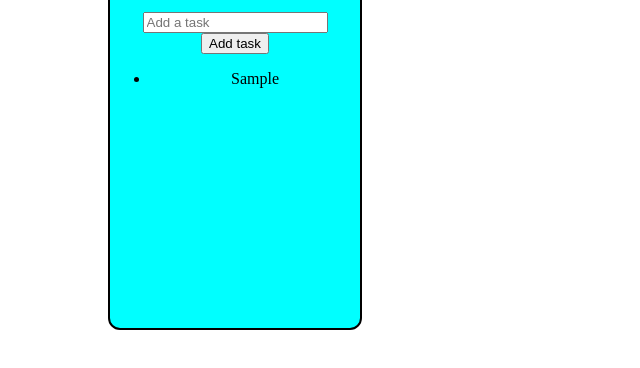
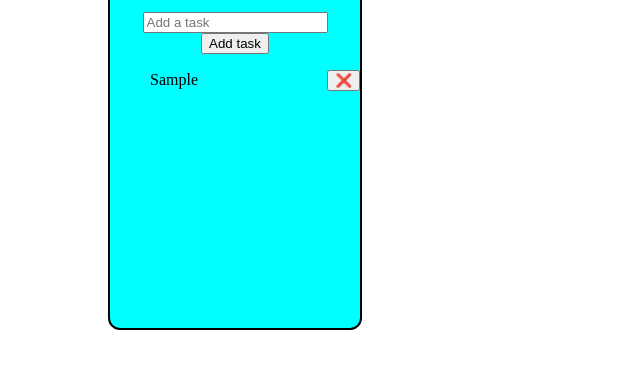
Before and after one commit to grazielac/todo-list, a plain HTML site: page index.html in a window 1280 px wide. Both pictures are taken after typing "Sample" into the empty fields and a click on the button "Add task". Shown: the part 128-496 px from the top of the page, without its empty margins (0-640 px from the left). Drawn offline with Linux system fonts and the light colour scheme.

Commit message:
add comments on my own words

```diff
--- a/app.js
+++ b/app.js
@@ -1,36 +1,33 @@
-let task = [];
+let task = []; // empty array to store tasks
 
-const input = document.getElementById("one");
-const button = document.getElementById("myButton");
+// grab all html elements to be used for later
+const input = document.getElementById("text");
+const button = document.getElementById("addButton");
 const taskContainer = document.getElementById("taskContainer");
 
-button.addEventListener("click", function (event) {
-  // this codes listen for a click on the button.
+// when this button is clicked, run this function
+button.addEventListener("click", function () {
+  const inputValue = input.value; // holds what the user type
 
-  // get the value from the input box
-  const inputValue = input.value;
-  // input is my html element (the box i grabbed with getElementId)
-  // .value is a property of that element. it holds what the user types inside the input box
+  if (inputValue.trim() !== "") { // removes whitespace from start and end
+    task.push(inputValue); // add it to array
 
+    const li = document.createElement("li");
+    li.textContent = inputValue; // set list to whatever is the input
 
-  if (inputValue.trim() !== "") {
-    // only runs if user actually typed something
-    task.push(inputValue);
+    const deleteBtn = document.createElement("button");
+    deleteBtn.textContent = "❌"; // set button to x
 
-    // create a new <li>
-    const li = document.createElement("li");
-    li.textContent = inputValue; // put the typed text inside <li>
+    deleteBtn.addEventListener("click", () => {
+      taskContainer.removeChild(li); // remove <li> inside <ul>
+      task = task.filter(function (t) { // run loop through each array
+        return t !== inputValue;
+      });
+    });
 
-    // add the <li> to the <ul>
-    taskContainer.appendChild(li);
+    li.appendChild(deleteBtn); // add deleteBtn to <li>
+    taskContainer.appendChild(li); // add <li> into the <ul>
 
-    input.value = ""; // how does it know when to clear it?
-    console.log(task);
+    input.value = ""; // clear tasks
   }
-
-  // task - the array where i store my tasks
-  // .push(inputValue) - add the new value to the end of the array
-
-  // console.log(task); // shows the whole task array
-  // console.log(inputValue); // show just what was typed this time
 });
--- a/index.html
+++ b/index.html
@@ -14,8 +14,8 @@
           <h1>My To-Do List</h1>
         </div>
         <div class="user">
-          <input id="one" type="text" placeholder="Add a task" />
-          <button id="myButton">Add task</button>
+          <input id="text" type="text" placeholder="Add a task" />
+          <button id="addButton">Add task</button>
           <ul id="taskContainer"></ul>
           </div>
         </div>
--- a/style.css
+++ b/style.css
@@ -21,3 +21,11 @@
     left: 100px;
     min-height: 50vh;
  }
+
+ li {
+   display: flex;
+   justify-content: space-between;
+   align-items: center;
+   gap: 10px;
+   list-style-type: none;
+ }
```
Also changed, not shown: script.js (added, +44 -0 lines).
